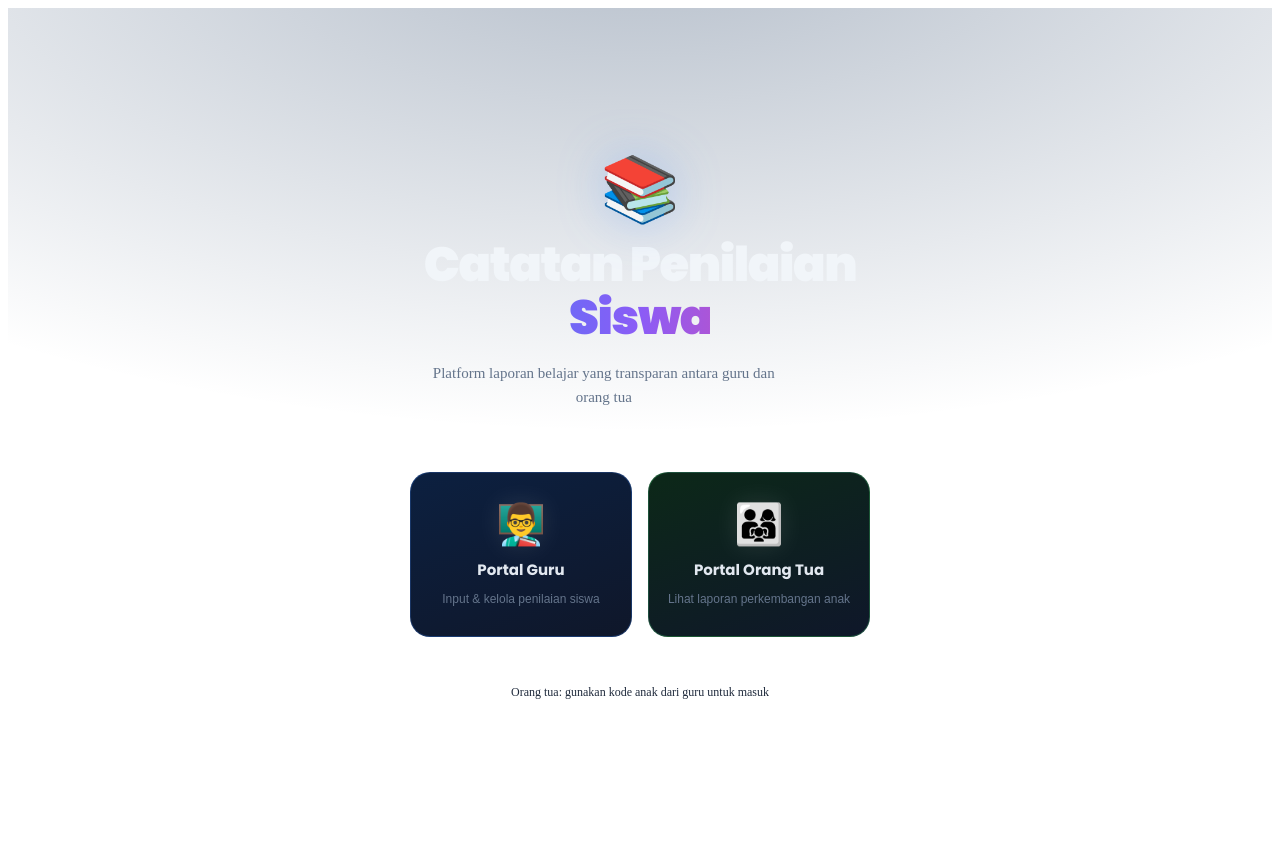
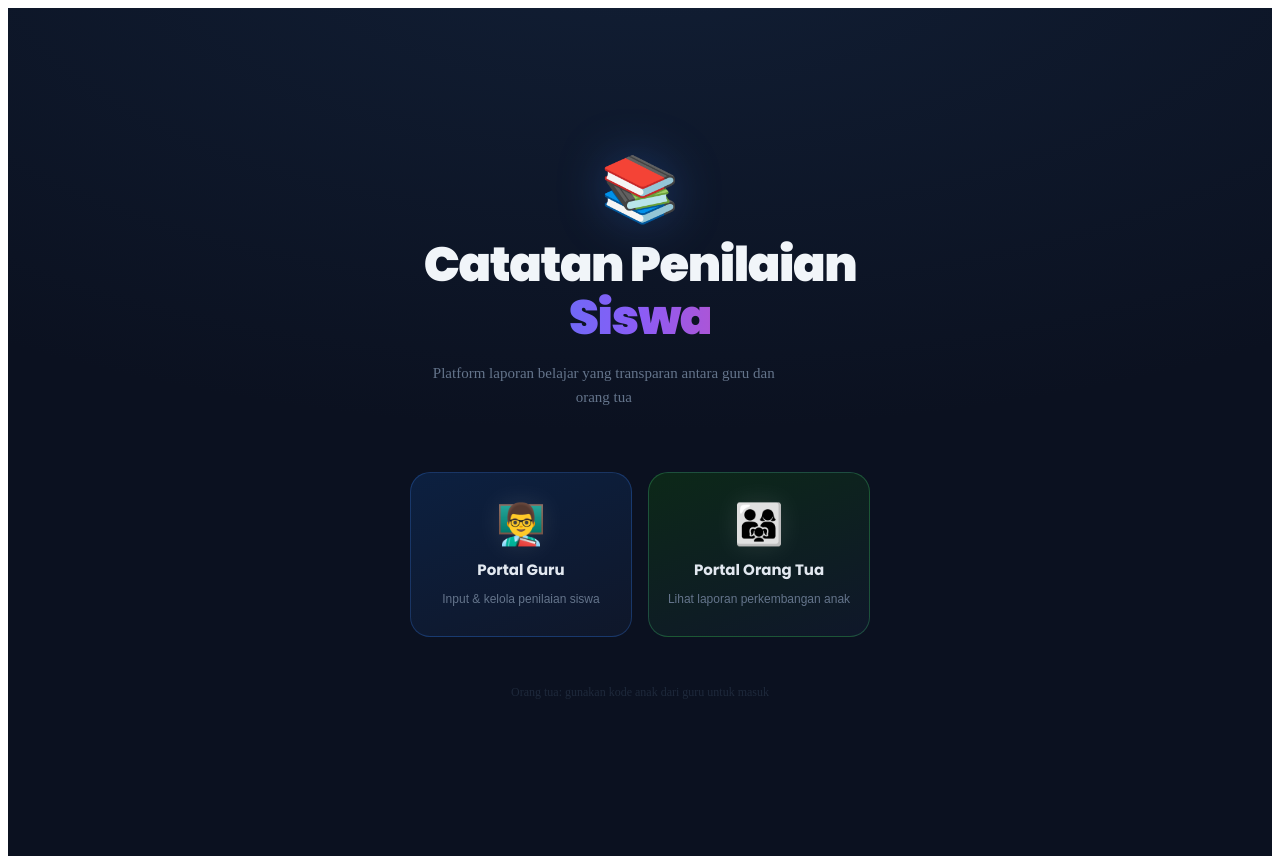
Before and after one commit to rkiaaaf/kia-project, a React (Vite) app: page / in a window 1280 px wide. Built offline with nearby package versions, Linux system fonts and the light colour scheme.

Commit message:
Update background color in Landing component

```diff
--- a/Landing.jsx
+++ b/Landing.jsx
@@ -1,7 +1,7 @@
 export default function Landing({ onSelectPortal }) {
   return (
     <div style={{
-      minHeight: '100vh', background: '020817', display: 'flex',
+      minHeight: '100vh', background: '#0b1120', display: 'flex',
       flexDirection: 'column', alignItems: 'center', justifyContent: 'center',
       padding: '24px',
       backgroundImage: 'radial-gradient(ellipse 90% 60% at 50% -10%, #1e3a5f55, transparent)',
```
